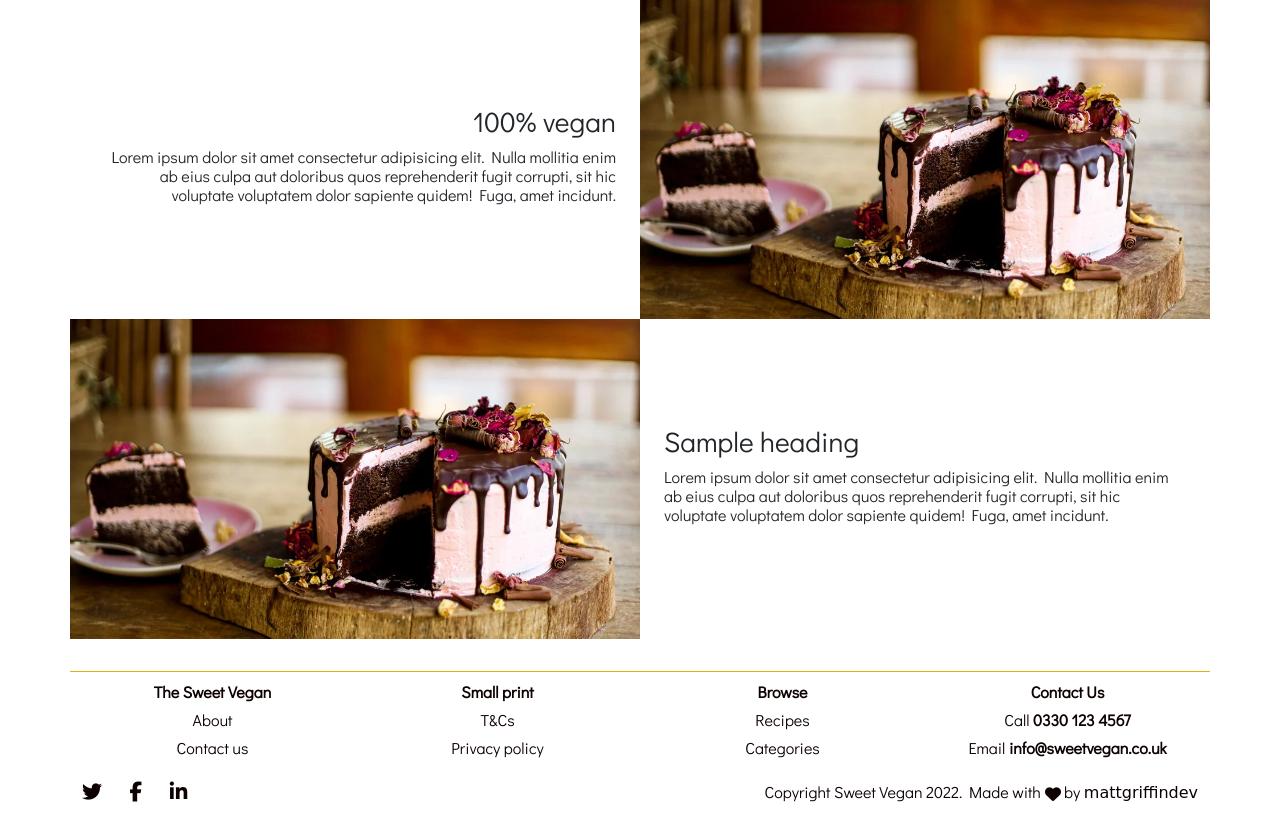
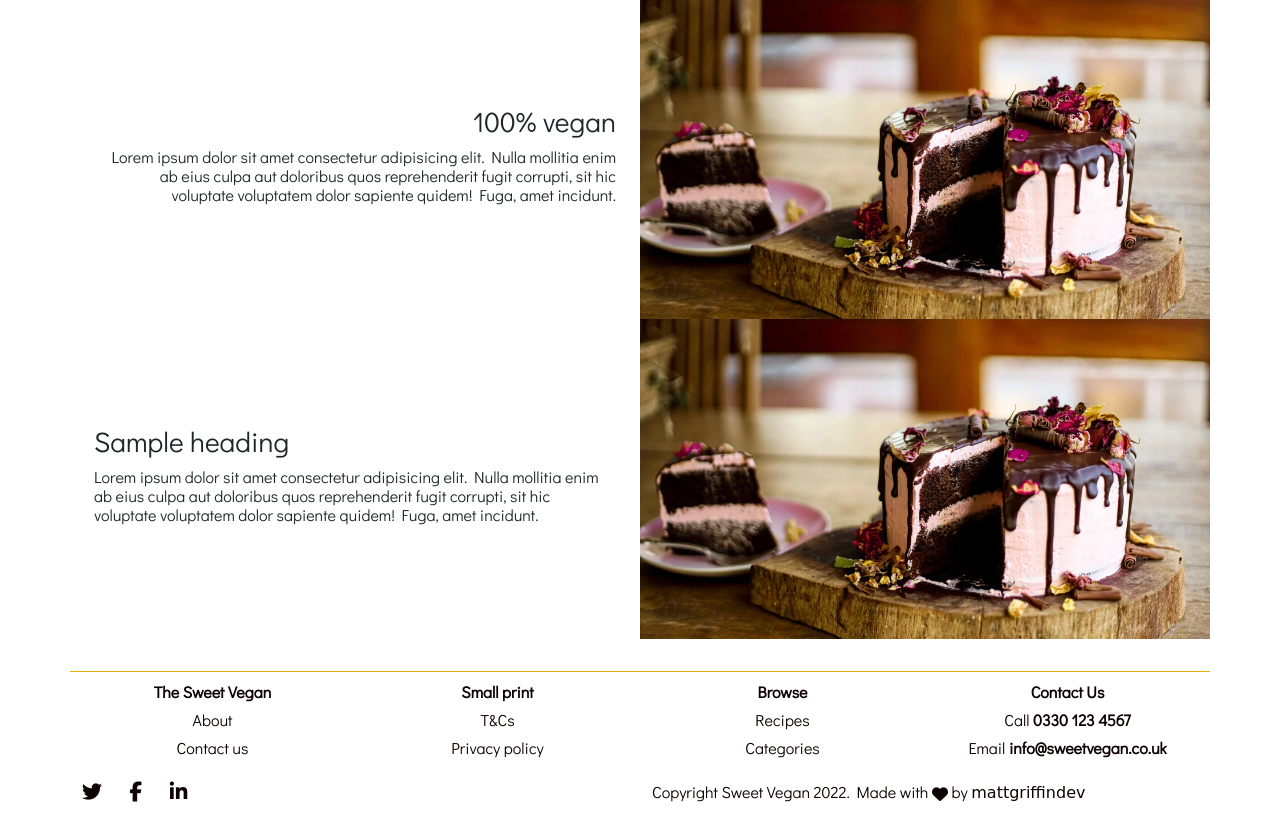
Before and after one commit to mattgriffindev/filfthy-gorgeous-vegan, a Flask app: page / in a window 1280 px wide. Shown: the part 793-1614 px from the top of the page. Run offline with Flask 2, Linux system fonts and the light colour scheme; some libraries are stand-ins or nearby versions; some web fonts are replaced.

Commit message:
Edit all pages: change title image col layout

```diff
--- a/cakebox/routes.py
+++ b/cakebox/routes.py
@@ -1,9 +1,19 @@
+import os
+import cloudinary
+import cloudinary.uploader
+import cloudinary.api
 from functools import wraps
 from flask import Flask, render_template, request, redirect, url_for, flash, session
 from bson.objectid import ObjectId
 from werkzeug.security import generate_password_hash, check_password_hash
 from cakebox import app, db, mongo
 from cakebox.models import Category, Users
+
+
+# retrieve hidden env variable for cloudinary API
+cloudinary.config(cloud_name=os.getenv('CLOUD_NAME'),
+                  api_key=os.getenv('API_KEY'),
+                  api_secret=os.getenv('API_SECRET'))
 
 
 @app.route("/")
--- a/cakebox/templates/about.html
+++ b/cakebox/templates/about.html
@@ -9,7 +9,7 @@
                     <div class="heading-image">
                         <div class="container-fluid">
                             <div class="row">
-                                <div class="col-6 hero-text">
+                                <div class="col-12 col-md-6 hero-text">
                                     <p class="mgd-display-1">About us</p>
                                 </div>
                             </div>
--- a/cakebox/templates/add_category.html
+++ b/cakebox/templates/add_category.html
@@ -9,7 +9,7 @@
                     <div class="heading-image">
                         <div class="container-fluid">
                             <div class="row">
-                                <div class="col-6 hero-text">
+                                <div class="col-12 col-md-6 hero-text">
                                     <p class="mgd-display-1">Add category</p>
                                 </div>
                             </div>
--- a/cakebox/templates/add_recipe.html
+++ b/cakebox/templates/add_recipe.html
@@ -9,7 +9,7 @@
                     <div class="heading-image ">
                         <div class="container-fluid">
                             <div class="row">
-                                <div class="col-6 hero-text">
+                                <div class="col-12 col-md-6 hero-text">
                                     <p class="mgd-display-1">Add recipe</p>
                                 </div>
                             </div>
--- a/cakebox/templates/base.html
+++ b/cakebox/templates/base.html
@@ -128,7 +128,7 @@
                 </div>
             </div>
             <div class="row pt-1 pb-3">
-                <div class="col-12 col-md-6 text-start footer-left">
+                <div class="col-12 col-md-6 footer-left">
                     <span>
                         <a href="https://www.twitter.com" target="_blank"><i
                                 class="social-media-icon fab fa-twitter"></i></a>
@@ -138,7 +138,7 @@
                                 class="social-media-icon fab fa-linkedin-in"></i></a>
                     </span>
                 </div>
-                <div class="col-12 col-md-6 text-end footer-right">
+                <div class="col-12 col-md-6 footer-right">
                     <p>Copyright Sweet Vegan 2022.
                         <span class="d-inline d-lg-none"><br></span>
                         Made with <i class="fas fa-heart hvr-pulse"></i> by <a href="https://github.com/mattgriffindev"
--- a/cakebox/templates/categories.html
+++ b/cakebox/templates/categories.html
@@ -9,7 +9,7 @@
                     <div class="heading-image">
                         <div class="container-fluid">
                             <div class="row">
-                                <div class="col-6 hero-text">
+                                <div class="col-12 col-md-6 hero-text">
                                     <p class="mgd-display-1">Categories</p>
                                 </div>
                             </div>
--- a/cakebox/templates/contact.html
+++ b/cakebox/templates/contact.html
@@ -9,7 +9,7 @@
                     <div class="heading-image ">
                         <div class="container-fluid">
                             <div class="row">
-                                <div class="col-6 hero-text">
+                                <div class="col-12 col-md-6 hero-text">
                                     <p class="mgd-display-1">Contact us</p>
                                 </div>
                             </div>
--- a/cakebox/templates/edit_category.html
+++ b/cakebox/templates/edit_category.html
@@ -9,7 +9,7 @@
                     <div class="heading-image">
                         <div class="container-fluid">
                             <div class="row">
-                                <div class="col-6 hero-text">
+                                <div class="col-12 col-md-6 hero-text">
                                     <p class="mgd-display-1">Edit category</p>
                                 </div>
                             </div>
--- a/cakebox/templates/edit_recipe.html
+++ b/cakebox/templates/edit_recipe.html
@@ -9,7 +9,7 @@
                     <div class="heading-image">
                         <div class="container-fluid">
                             <div class="row">
-                                <div class="col-6 hero-text">
+                                <div class="col-12 col-md-6 hero-text">
                                     <p class="mgd-display-1">Edit recipe</p>
                                 </div>
                             </div>
--- a/cakebox/templates/full_recipe.html
+++ b/cakebox/templates/full_recipe.html
@@ -9,7 +9,7 @@
                     <div class="heading-image ">
                         <div class="container-fluid">
                             <div class="row">
-                                <div class="col-6 hero-text">
+                                <div class="col-12 col-md-6 hero-text">
                                     <p class="mgd-display-1">{{ recipe.recipe_name }}</p>
                                 </div>
                             </div>
--- a/cakebox/templates/index.html
+++ b/cakebox/templates/index.html
@@ -9,7 +9,7 @@
 					<div class="hero-image ">
 						<div class="container-fluid">
 							<div class="row">
-								<div class="col-6 hero-text">
+								<div class="col-12 col-md-6 hero-text">
 									<p class="mgd-display-1">Think it's all just <span class="mgd-underline">nuts</span>?</p>
 									<p class="mgd-display-2">Think again!</p>
 									<p class="mgd-display-3">Feast your eyeballs on these sweet vegan
@@ -29,7 +29,7 @@
 <section id="quick-links">
 	<div class="container">
 		<div class="row pt-1">
-			<div class="col-4 ps-0 pe-1">
+			<div class="col-12 col-md-4 ps-0 pe-1">
 				<div class="quick-links-image-container">
 					<div class="quick-links-image image2">
 						<div class="quick-links-text">
@@ -38,7 +38,7 @@
 					</div>
 				</div>
 			</div>
-			<div class="col-4 px-0">
+			<div class="col-12 col-md-4 px-0">
 				<div class="quick-links-image-container">
 					<div class="quick-links-image image3">
 						<div class="quick-links-text">
@@ -47,7 +47,7 @@
 					</div>
 				</div>
 			</div>
-			<div class="col-4 ps-1 pe-0">
+			<div class="col-12 col-md-4 ps-1 pe-0">
 				<div class="quick-links-image-container">
 					<div class="quick-links-image image4">
 						<div class="quick-links-text">
@@ -65,7 +65,7 @@
 <section id="features">
 	<div class="container">
 		<div class="row pt-1">
-			<div class="col-6 p-4 features-text-left">
+			<div class="col-12 col-md-6 p-4 features-text-left">
 				<h3>100% vegan</h3>
 				<h6>Lorem ipsum dolor sit amet consectetur adipisicing elit. Nulla mollitia enim ab eius culpa aut
 					doloribus
@@ -73,19 +73,19 @@
 					incidunt.
 				</h6>
 			</div>
-			<div class="col-6 p-0">
+			<div class="col-12 col-md-6 p-0">
 				<div class="features-image-container">
 					<div class="features-image"></div>
 				</div>
 			</div>
 		</div>
 		<div class="row pb-3">
-			<div class="col-6 p-0">
+			<div class="col-12 col-md-6 p-0 order-2">
 				<div class="features-image-container">
 					<div class="features-image"></div>
 				</div>
 			</div>
-			<div class="col-6 p-4 features-text-right">
+			<div class="col-12 col-md-6 p-4 order-1 features-text-right">
 				<h3>Sample heading</h3>
 				<h6>Lorem ipsum dolor sit amet consectetur adipisicing elit. Nulla mollitia enim ab eius culpa aut
 					doloribus
--- a/cakebox/templates/login.html
+++ b/cakebox/templates/login.html
@@ -9,7 +9,7 @@
                     <div class="heading-image ">
                         <div class="container-fluid">
                             <div class="row">
-                                <div class="col-6 hero-text">
+                                <div class="col-12 col-md-6 hero-text">
                                     <p class="mgd-display-1">Log in</p>
                                 </div>
                             </div>
--- a/cakebox/templates/privacy.html
+++ b/cakebox/templates/privacy.html
@@ -9,7 +9,7 @@
                     <div class="heading-image">
                         <div class="container-fluid">
                             <div class="row">
-                                <div class="col-6 hero-text">
+                                <div class="col-12 col-md-6 hero-text">
                                     <p class="mgd-display-1">Privacy policy</p>
                                 </div>
                             </div>
--- a/cakebox/templates/profile.html
+++ b/cakebox/templates/profile.html
@@ -9,7 +9,7 @@
                     <div class="heading-image ">
                         <div class="container-fluid">
                             <div class="row">
-                                <div class="col-6 hero-text">
+                                <div class="col-12 col-md-6 hero-text">
                                     <p class="mgd-display-1">{{ session.user }}'s profile</p>
                                 </div>
                             </div>
--- a/cakebox/templates/recipes.html
+++ b/cakebox/templates/recipes.html
@@ -9,7 +9,7 @@
                     <div class="heading-image ">
                         <div class="container-fluid">
                             <div class="row">
-                                <div class="col-6 hero-text">
+                                <div class="col-12 col-md-6 hero-text">
                                     <p class="mgd-display-1">Recipes</p>
                                 </div>
                             </div>
--- a/cakebox/templates/register.html
+++ b/cakebox/templates/register.html
@@ -9,7 +9,7 @@
                     <div class="heading-image ">
                         <div class="container-fluid">
                             <div class="row">
-                                <div class="col-6 hero-text">
+                                <div class="col-12 col-md-6 hero-text">
                                     <p class="mgd-display-1">Register</p>
                                 </div>
                             </div>
--- a/cakebox/templates/terms.html
+++ b/cakebox/templates/terms.html
@@ -9,7 +9,7 @@
                     <div class="heading-image">
                         <div class="container-fluid">
                             <div class="row">
-                                <div class="col-6 hero-text">
+                                <div class="col-12 col-md-6 hero-text">
                                     <p class="mgd-display-1">Terms & conditions</p>
                                 </div>
                             </div>
```
